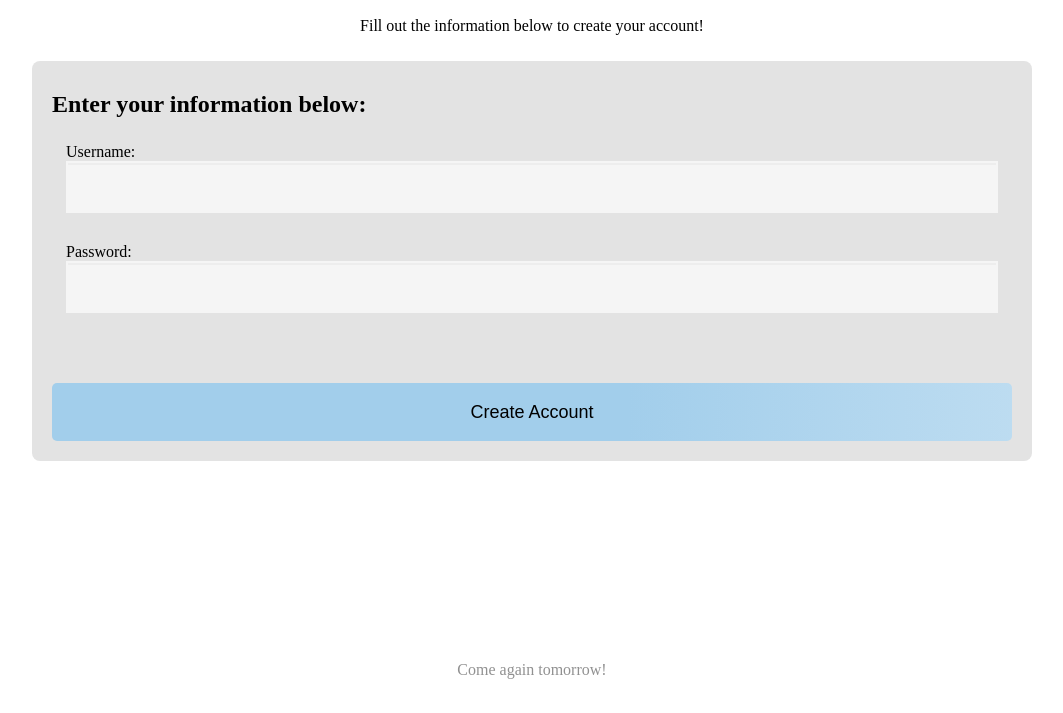
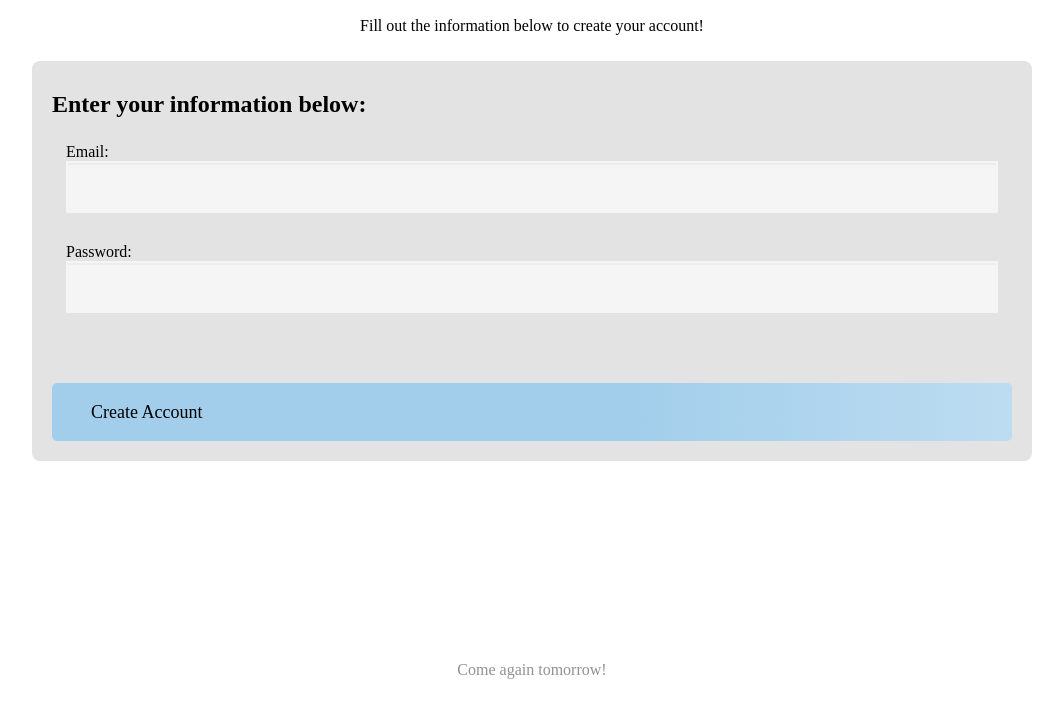
Before and after one commit to comp426-2022-fall/final-project-group12, a website with bundled scripts: page FrontEnd/createAccount.html in a window 1280 px wide. Shown: the part 87-800 px from the top of the page, without its empty margins (108-1171 px from the left). Built offline with nearby package versions, Linux system fonts and the light colour scheme; a web font is replaced by a local one.

Commit message:
more front end

```diff
--- a/FrontEnd/createAccount.html
+++ b/FrontEnd/createAccount.html
@@ -21,12 +21,12 @@
             <form method="POST" action="cli.js" id = "myForm">
                 <h2>Enter your information below: </h2>
                 <fieldset>
-                  <label for="lattitude">Username: </label>
-                  <input type="number" id="lattitude" name="lattitude" placeholder="" value="" required>
-                  <label for="longitude">Password: </label>
-                  <input type="number" id="longitude" name="longitude" placeholder="" value="" required>
+                  <label for="username">Email: </label>
+                  <input type="email" id="username" name="username" placeholder="" value="" required>
+                  <label for="password">Password: </label>
+                  <input type="password" id="password" name="password" placeholder="" value="" required>
                 </fieldset>
-                <button type="submit">Create Account</button>
+                <a class = "submit" href = "guest.html">Create Account</a>
               </form>
             <footer>
                 Come again tomorrow!
--- a/FrontEnd/styles.css
+++ b/FrontEnd/styles.css
@@ -119,7 +119,8 @@ h6 {
   }
 
 input[type="number"],
-input[type="number"],
+input[type="password"],
+input[type="email"],
 
 select {
     background: rgba(255, 255, 255, 0.1);
@@ -172,6 +173,34 @@ button:hover {
     background-position: 100% 0%;
   }
 
+.submit {
+    text-decoration: none;
+    text-align: center;
+    display: flex;
+    align-items: center;
+    align-self: center;
+    padding: 19px 39px 18px 39px;
+    color: rgb(0, 0, 0);
+    background: linear-gradient(to right,rgb(162, 206, 235) 30%, rgb(255, 255, 255));
+    background-size: 200%;
+    border-radius: 0.5rem;
+    background-position: 0% 0%;
+    font-size: 18px;
+    text-align: center;
+    font-style: normal;
+    border-radius: 5px;
+    border:none;
+    width: 100%;
+    margin-bottom: 10px;
+    transition: all 350ms;
+
+}
+
+
+.submit:hover {
+    background-position: 100% 0%;
+  }
+
 fieldset {
     margin-bottom: 30px;
     border: none;
```
Also changed, not shown: FrontEnd/guest.html (+1 -1 lines).
